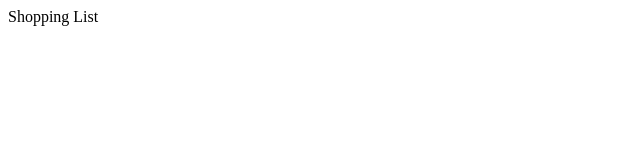
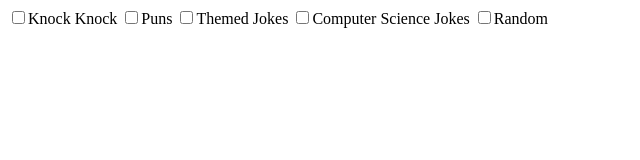
Before and after one commit to AidenSPS/Math-Millionare, a plain HTML site: page index.html in a window 1280 px wide. Shown: the whole page, without its empty margins (0-640 px from the left). Drawn offline with Linux system fonts and the light colour scheme.

Commit message:
change to jokebook

```diff
--- a/index.html
+++ b/index.html
@@ -3,11 +3,19 @@
   <head>
     <meta charset="utf-8">
     <meta name="viewport" content="width=device-width">
-    <title>Shopping List</title>
+    <title>Joke Book</title>
     <link href="style.css" rel="stylesheet" type="text/css" />
   </head>
   <body>
-    Shopping List
+    <div id='home'>
+    	<div id='jokeTypes'>
+    		<input type="checkbox" id="knockKnock">Knock Knock</input>
+    		<input type="checkbox" id="pun">Puns</input>
+    		<input type="checkbox" id="themedJokes">Themed Jokes</input>
+    		<input type="checkbox" id="compScience">Computer Science Jokes</input>
+    		<input type="checkbox" id="random">Random</input>
+    	</div>
+    </div>
     <script src="main.js"></script>
   </body>
 </html>
```
